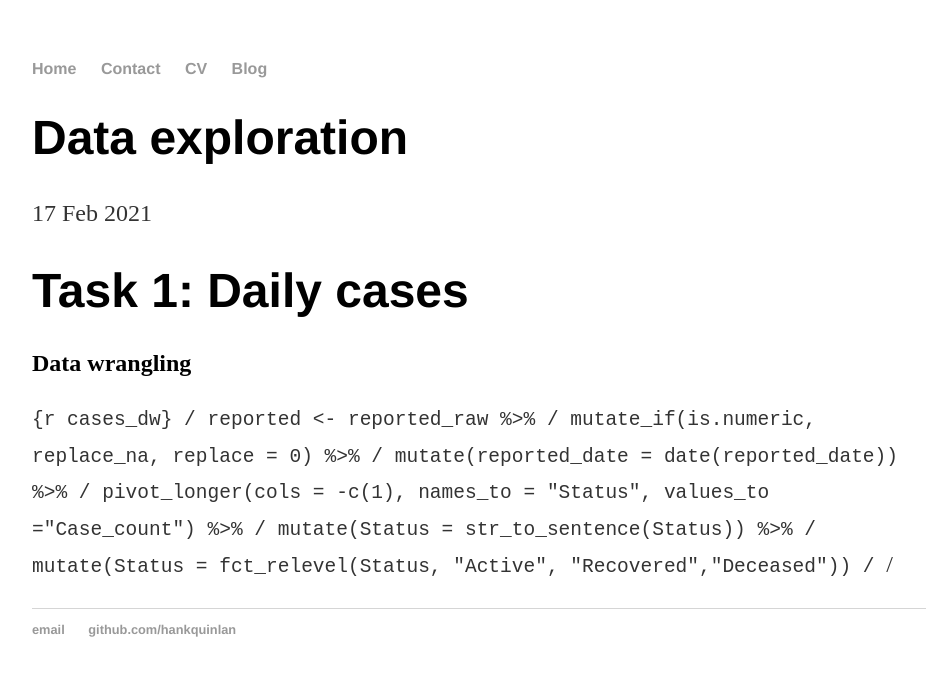
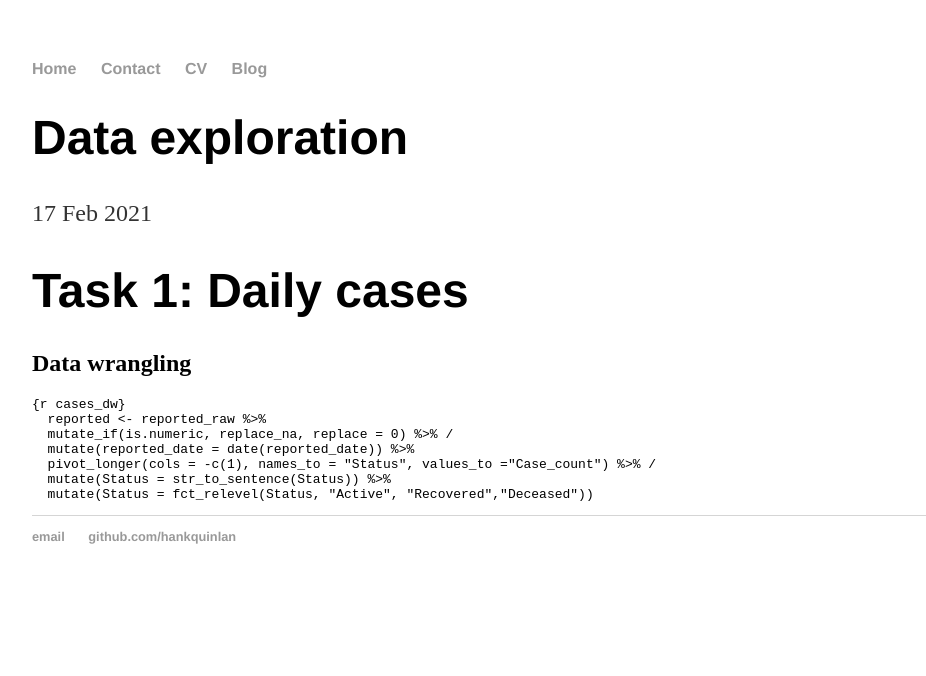
Before and after one commit to black12348602/black12348602.github.io, a Jekyll site: the page built from _posts/2021-02-17-Yichen-Xu-site-launched.md, in a window 1280 px wide. Shown: the top 676 px of the page, without its empty margins (160-1086 px from the left). Built offline with Jekyll 4.4.1, drawn with Linux system fonts in a browser that asks for light colours; some of the changed lines change nothing that is shown.

Commit message:
Update 2021-02-17-Yichen-Xu-site-launched.md

````diff
--- a/_posts/2021-02-17-Yichen-Xu-site-launched.md
+++ b/_posts/2021-02-17-Yichen-Xu-site-launched.md
@@ -7,11 +7,12 @@ date: 2021-02-17
 # Task 1: Daily cases
 ## Data wrangling
 
-```{r cases_dw} /
-reported <- reported_raw %>% /
+```
+{r cases_dw}
+  reported <- reported_raw %>%
   mutate_if(is.numeric, replace_na, replace = 0) %>% /
-  mutate(reported_date = date(reported_date)) %>% /
+  mutate(reported_date = date(reported_date)) %>%
   pivot_longer(cols = -c(1), names_to = "Status", values_to ="Case_count") %>% /
-  mutate(Status = str_to_sentence(Status)) %>% /
-  mutate(Status = fct_relevel(Status, "Active", "Recovered","Deceased")) /
-``` /
+  mutate(Status = str_to_sentence(Status)) %>%
+  mutate(Status = fct_relevel(Status, "Active", "Recovered","Deceased"))
+```
````
